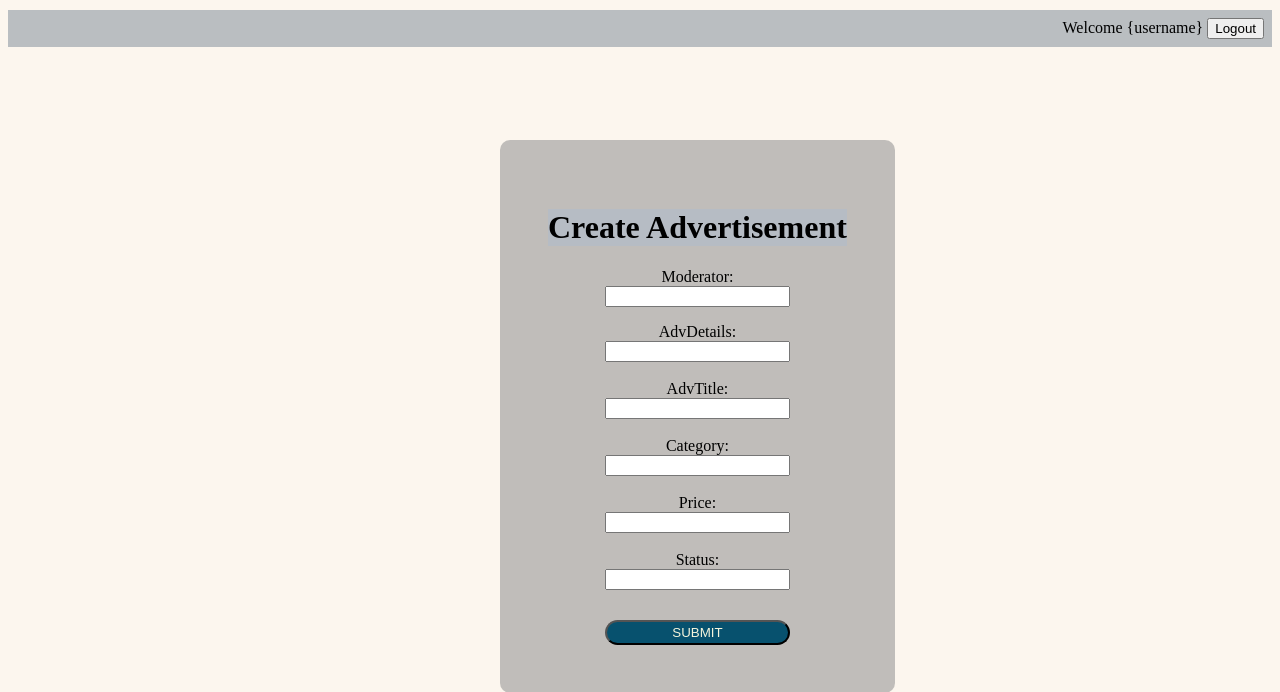
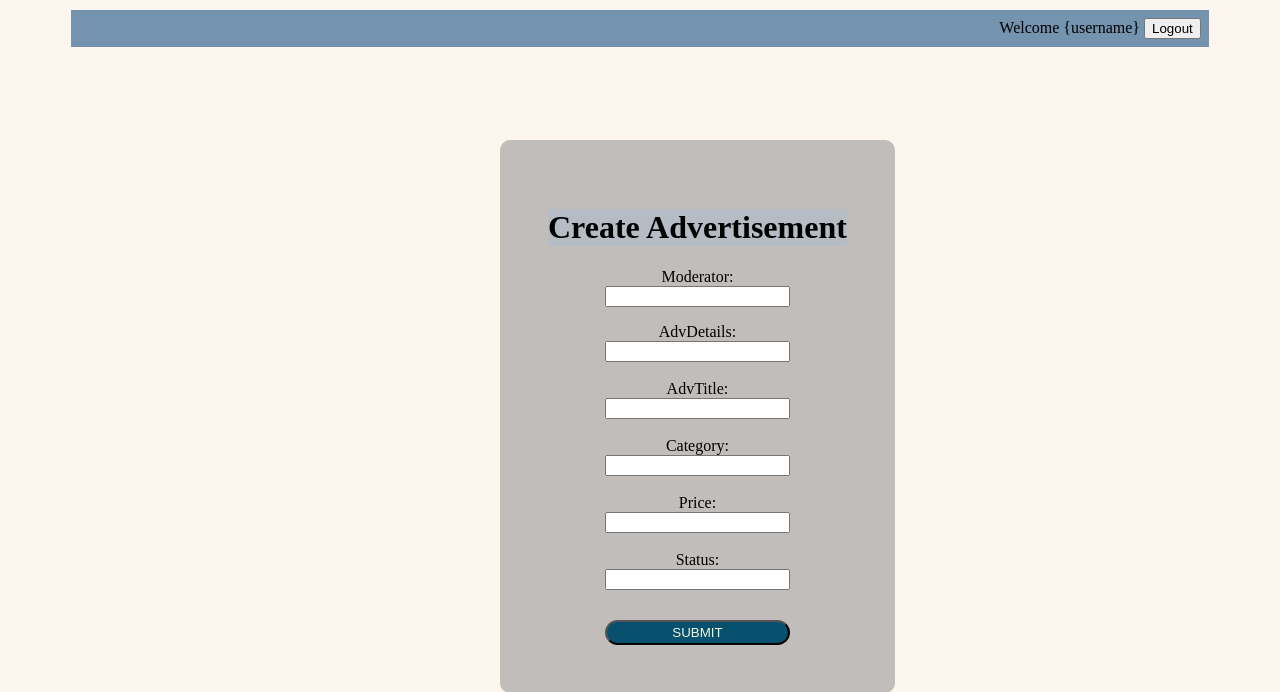
Before and after one commit to smgbx/CS371_2A_NoCoffee_NoSQL, a PHP site: page /adv_form.html in a window 1280 px wide. Shown: the top 692 px of the page. Run offline with PHP 8.4, Linux system fonts and the light colour scheme.

Commit message:
Html and CSS

```diff
--- a/DevProject/resources/css/adv_form.css
+++ b/DevProject/resources/css/adv_form.css
@@ -17,8 +17,14 @@
 }
 .container {
     text-align: center;
-    background-color: aliceblue;
-    width: auto;
+    background-color: rgb(77, 150, 214);
+    display: block;
+    height: 100%;
+    margin-left: auto;
+    margin-right: auto;
+    width: 90%;
+    text-align: center;
+
 }
 .ad-wrapper {
     text-align: right;
```
Also changed, not shown: DevProject/resources/css/ads.css (+2 -5 lines).
